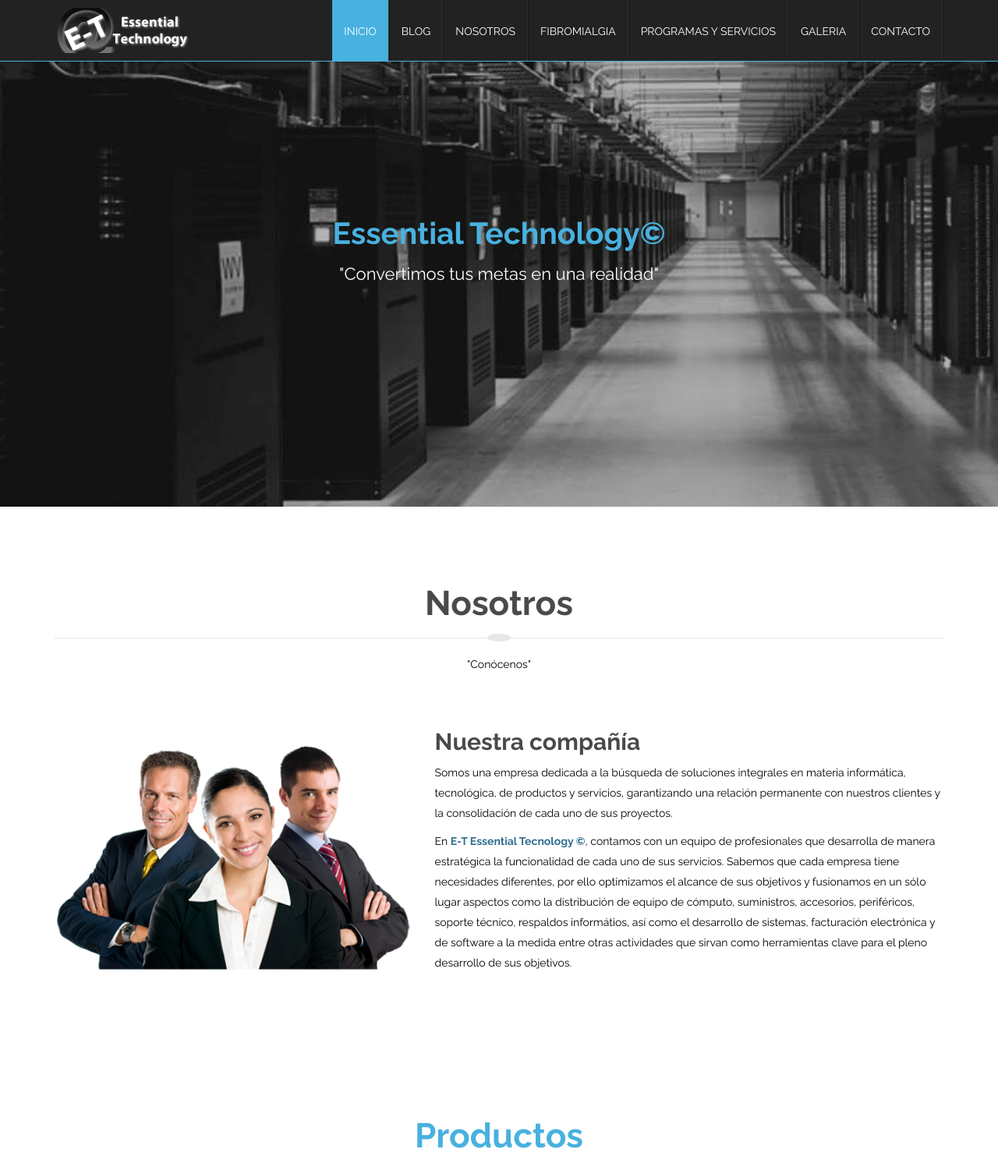
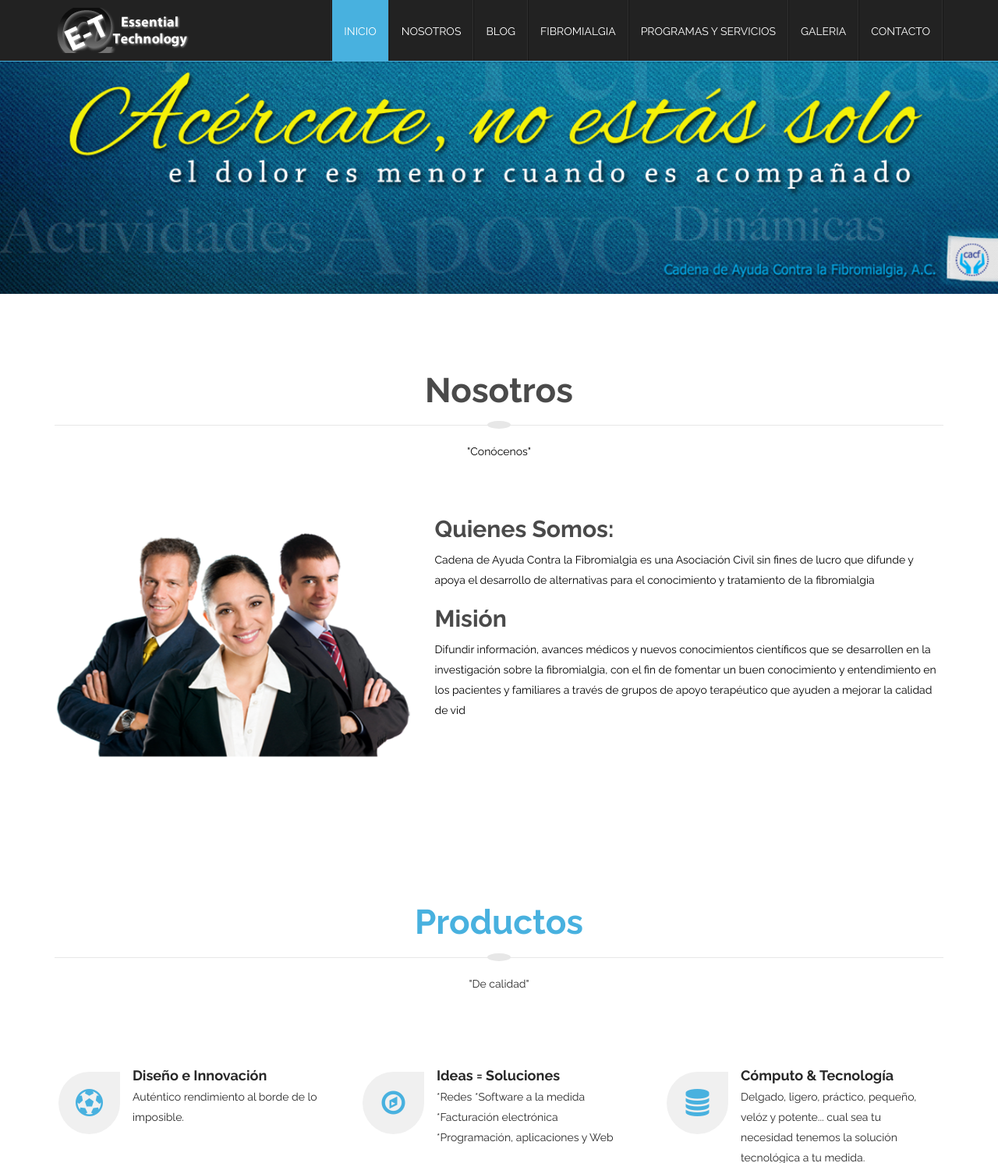
Before and after one commit to FelipeLazaro/htmltorices, a PHP site: page / in a window 1280 px wide. Shown: the top 1492 px of the page at 78% size. Run offline with PHP 8.4, Linux system fonts and the light colour scheme.

Commit message:
se cambian textos

```diff
--- a/css/styles.css
+++ b/css/styles.css
@@ -269,8 +269,8 @@
 
 #hero-banner{
   overflow: hidden;
-  height:650px;
-  background: url('../images/banner/banner.jpg');
+  height:377px;
+  background: url('../images/banner/banner38.png');
   background-size:cover;
   color:#fff;
 }
--- a/index.html
+++ b/index.html
@@ -37,8 +37,8 @@
                 <div class="collapse navbar-collapse navbar-right">
                     <ul class="nav navbar-nav">
                         <li class="scroll active"><a href="#home">Inicio</a></li>
-						<li class="scroll"><a href="#features">Blog</a></li>
-                        <li class="scroll"><a href="#services">Nosotros</a></li>
+						<li class="scroll"><a href="#features">Nosotros</a></li>
+                        <li class="scroll"><a href="#services">Blog</a></li>
                         <li class="scroll"><a href="#about">Fibromialgia</a></li>
                         <li class="scroll"><a href="#business-stats">Programas y servicios</a></li>
                         <li class="scroll"><a href="#our-team">Galeria</a></li>
@@ -55,8 +55,8 @@
                         <div class="row">
                             <div class="col-sm-12">
 
-                                    <h2><b>Essential Technology© </b></h2>
-                                    <p>"Convertimos tus metas en una realidad"</p>
+                                    <!--<h2><b>CACF© </b></h2>
+                                    <p>"Cadena de Ayuda contra la Fibromialgia A.C."</p>-->
                             </div>
                         </div>
                     </div>
@@ -71,9 +71,10 @@
 	 <div class="row FeatLayout">
 <div class="col-md-5 Featimg"> <img src="images/about.png" alt="feature" class="img-responsive center-block"></div>
 <div class="col-md-7">
-<h2>Nuestra compañía</h2>
-<p>Somos una empresa dedicada a la búsqueda de soluciones integrales en materia informática, tecnológica, de productos y servicios, garantizando una relación permanente con nuestros clientes y la consolidación de cada uno de sus proyectos.</p>
-<p>En <strong><span class="text-info">E-T Essential Tecnology ©</span></strong>, contamos con un equipo de profesionales que desarrolla de manera estratégica la funcionalidad de cada uno de sus servicios. Sabemos que cada empresa tiene necesidades diferentes, por ello optimizamos el alcance de sus objetivos y fusionamos en un sólo lugar aspectos como la distribución de equipo de cómputo, suministros, accesorios, periféricos, soporte técnico, respaldos informátios, así como el desarrollo de sistemas, facturación electrónica y de software a la medida entre otras actividades que sirvan como herramientas clave para el pleno desarrollo de sus objetivos.<br>
+<h2>Quienes Somos:</h2>
+<p>Cadena de Ayuda Contra la Fibromialgia es una Asociación Civil sin fines de lucro que difunde y apoya el desarrollo de alternativas para el conocimiento y tratamiento de la fibromialgia</p>
+    <h2>Misión</h2>
+    <p>Difundir información, avances médicos y nuevos conocimientos científicos que se desarrollen en la investigación sobre la fibromialgia, con el fin de fomentar un buen conocimiento y entendimiento en los pacientes y familiares a través de grupos de apoyo terapéutico que ayuden a mejorar la calidad de vid</p><br>
 </p>
 </div>
 </div>
@@ -628,18 +629,17 @@
 				  <div class="col-sm-4 col-md-4">
                         <div class="contact-form">
                           <address>
-                            <span class="text-info"><strong>E-T Essential Technology</strong> ©</span><br>
-                          Cuernavaca Morelos
+                            <span class="text-info"><strong>Cadena de Ayuda contra la Fibromialgia</strong> ©</span><br>
+                          Ciudad de México
                           <br>
-                          (044777)
-                          5640787
+                              (0155) 4609 0632
                           </address>
                           <address>
-                          México D.F.<br>
-                          (0155) 4609 0632
+                              Av. Copilco 267,
+                              C.P.04360, Del. Coyoacan<br>
                           </address>
                           <address>
-<a href="mailto:dgar.torices@e-t.com.mx "><strong>edgar.torices@e-t.com.mx </strong></a><br>
+<a href="mailto:dgar.torices@e-t.com.mx "><strong>mherrera@cacf.org.mx </strong></a><br>
                           </address>
 		            </div></div>
                     <div class="col-sm-8 col-md-8">
```
Also changed, not shown: images/banner/banner371.png (added), images/banner/banner38.png (added), images/logocacf.png (added).
